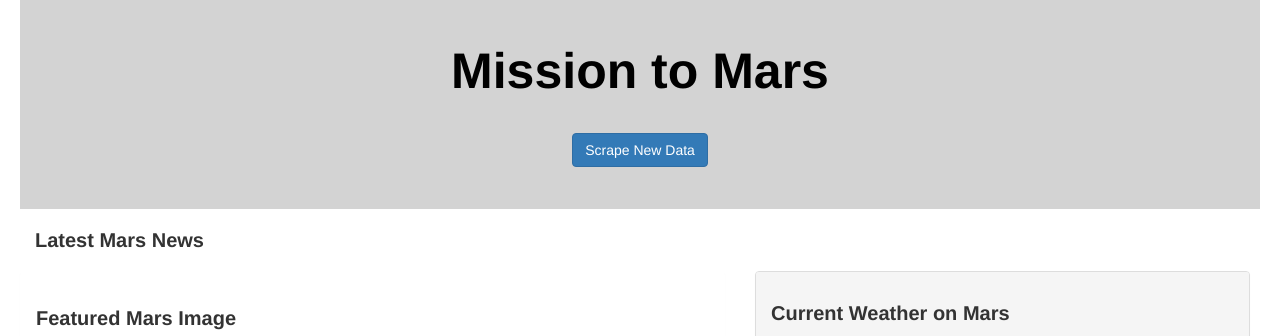
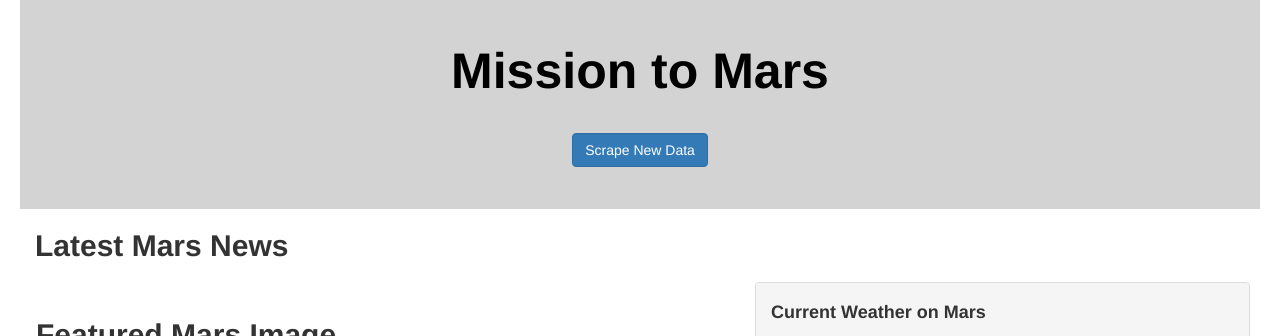
Before and after one commit to cgrinstead12/Mission-to-Mars, a Flask app: template templates/index.html in a window 1280 px wide. Shown: the part 21-357 px from the top of the page. Run offline with Flask 2, Linux system fonts and the light colour scheme; the template is opened without the code that fills it, so the values that code supplies are empty; some libraries are stand-ins or nearby versions.

Commit message:
update files

```diff
--- a/static/styles/style.css
+++ b/static/styles/style.css
@@ -29,9 +29,12 @@ h1{
 	padding-top: 10px;
 }
 h2 {
-	font-size: 20px;
+	font-size: 30px;
 }
 h3 {
+	font-size: 18px;
+}
+h4 {
 	font-size: 18px;
 }
 p {
--- a/templates/index.html
+++ b/templates/index.html
@@ -48,7 +48,7 @@
         <div class="col-md-5">
             <div class="panel panel-default">
                 <div class="panel-heading">
-                    <h2><strong>Current Weather on Mars</strong></h2>
+                    <h4><strong>Current Weather on Mars</strong></h4>
                 </div>
                     <table class="table">
                     <thead>
```
